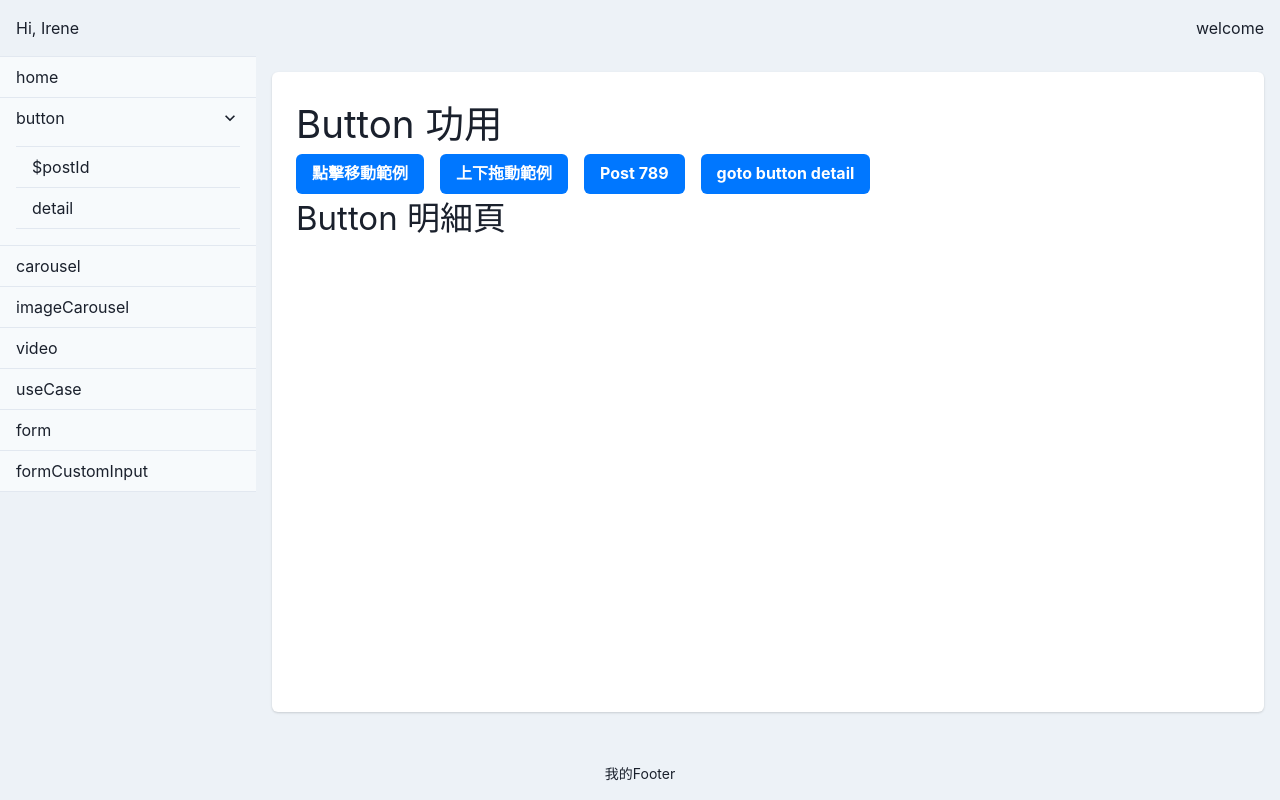
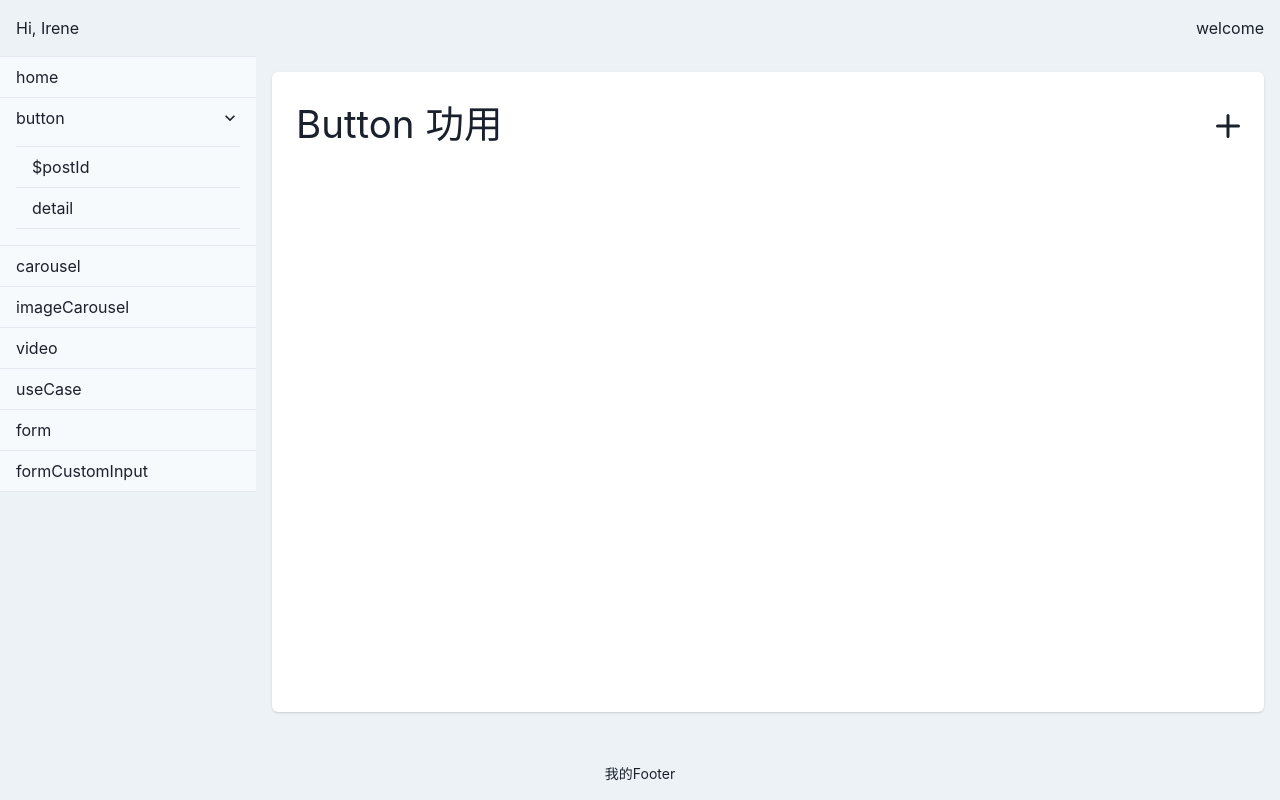
Before and after one commit to mp3Yun/react-practice, a React (Vite) app: page /home/button in a window 1280 px wide. Built offline with nearby package versions, Linux system fonts and the light colour scheme.

Commit message:
update NestedComponent

```diff
--- a/src/components/NestedComponent.tsx
+++ b/src/components/NestedComponent.tsx
@@ -1,5 +1,7 @@
 import React from 'react'
 import { useParagraphStyle } from '../hooks/useParagraphStyle'
+import { Box, Flex } from '@chakra-ui/react'
+import { ChakraIcons, createIcon } from '../utils/icons-utils'
 
 interface NestedComponentProps {
   level?: number // 當前層級
@@ -21,10 +23,24 @@ const NestedComponent = ({
   const { style, getFontSizeByLevel } = useParagraphStyle()
   const fontSize = getFontSizeByLevel(level)
 
+  const [isExpanded, setIsExpanded] = React.useState(false)
+
   return (
     <div className={className}>
-      <p style={{ ...style, fontSize }}>{title}</p>
-      {children}
+      <Flex justifyContent={'space-between'}>
+        <Box>
+          <p style={{ ...style, fontSize }}>{title}</p>
+        </Box>
+        <Box alignContent="center" fontSize={'md'}>
+          <button onClick={() => setIsExpanded(!isExpanded)}>
+            {createIcon(isExpanded ? ChakraIcons.MinusIcon : ChakraIcons.Add, {
+              boxSize: 6,
+            })}
+          </button>
+        </Box>
+      </Flex>
+
+      {isExpanded && children}
     </div>
   )
 }
--- a/src/utils/icons-utils.ts
+++ b/src/utils/icons-utils.ts
@@ -4,6 +4,7 @@ import {
   DeleteIcon,
   EditIcon,
   InfoIcon,
+  MinusIcon,
 } from '@chakra-ui/icons'
 import React from 'react'
 import ReactIcon from '../assets/react.svg'
@@ -14,6 +15,7 @@ export enum ChakraIcons {
   Edit = 'Edit',
   Info = 'Info',
   Check = 'Check',
+  MinusIcon = 'MinusIcon',
 }
 
 export enum SvgIcons {
@@ -24,6 +26,7 @@ export type AllIcons = ChakraIcons | SvgIcons
 // 定義 iconMap
 const iconMap: Record<AllIcons, React.ElementType | string> = {
   [ChakraIcons.Add]: AddIcon,
+  [ChakraIcons.MinusIcon]: MinusIcon,
   [ChakraIcons.Delete]: DeleteIcon,
   [ChakraIcons.Edit]: EditIcon,
   [ChakraIcons.Info]: InfoIcon,
```
